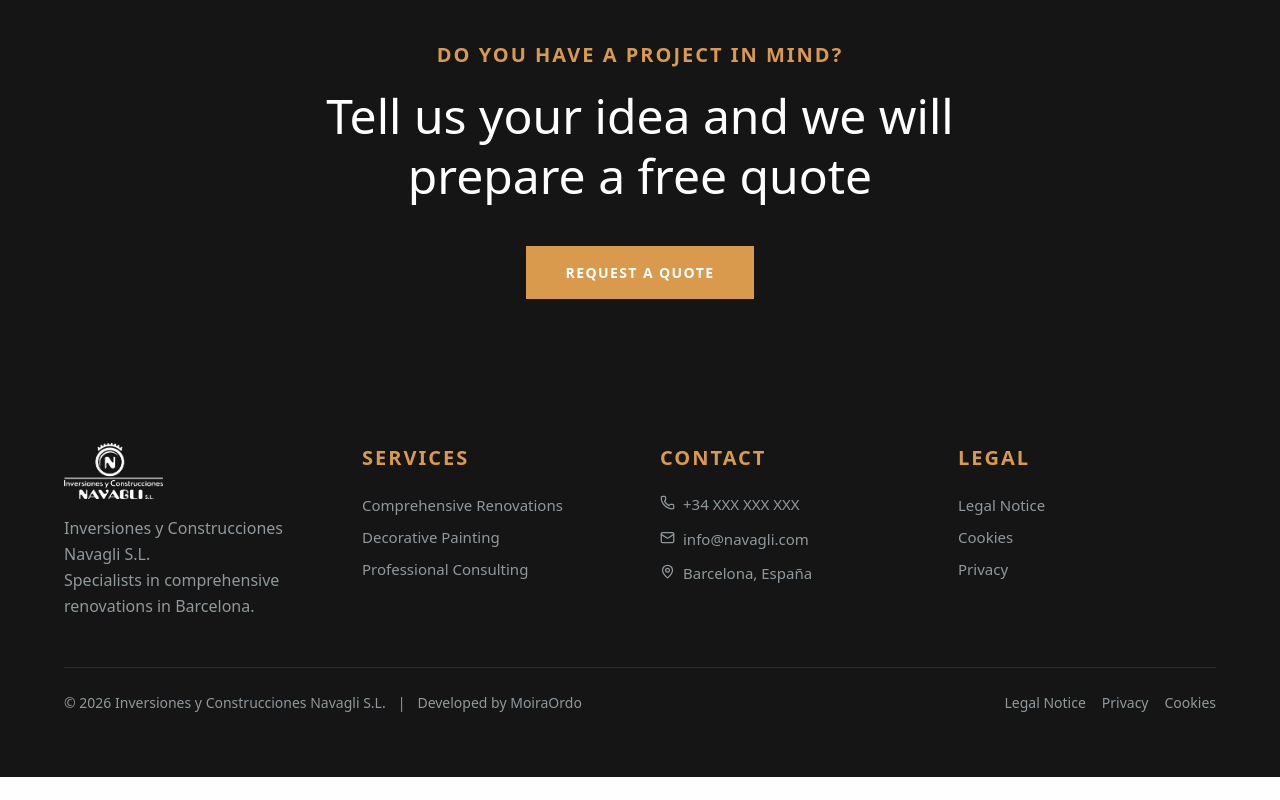
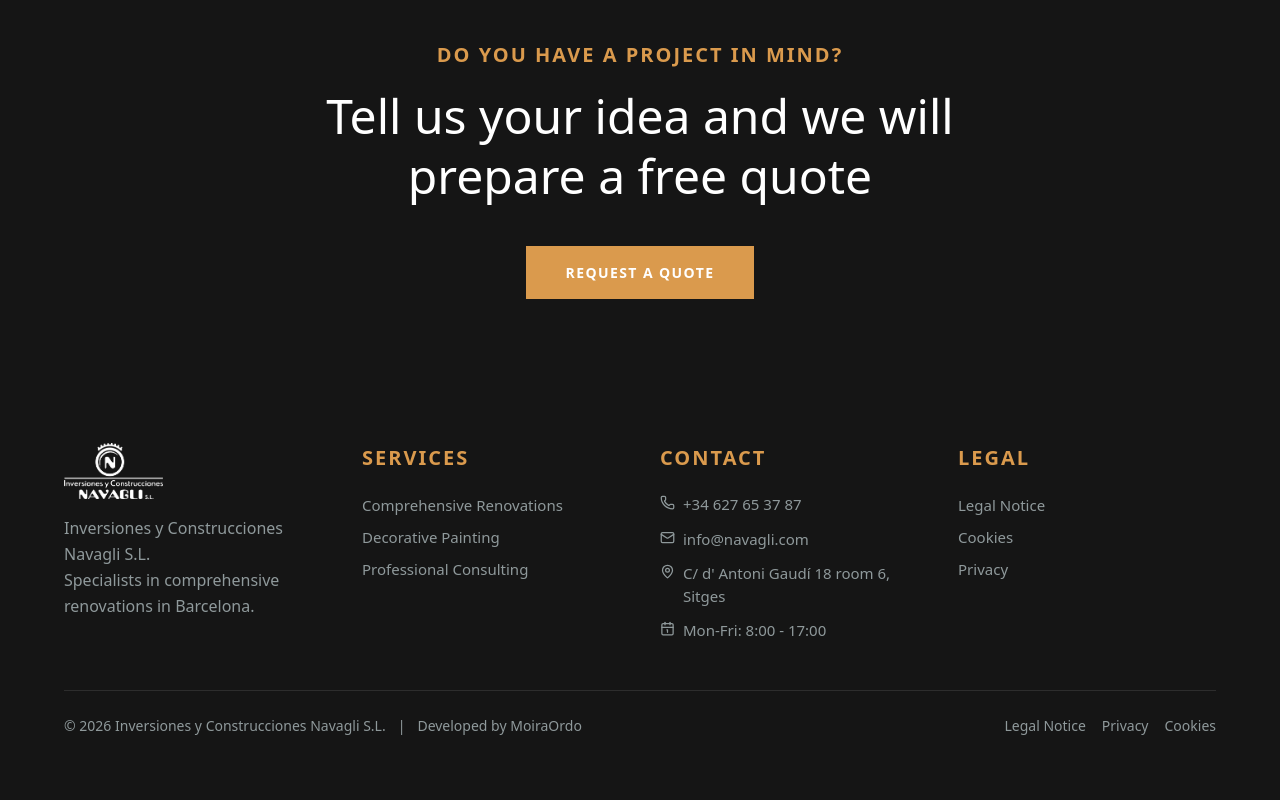
Before and after one commit to AnViKkFR7/Navagli, a React (Vite) app: page / in a window 1280 px wide. Shown: the part 1828-2628 px from the top of the page. Before the commit the page ends 2605 px from the top, so only its background shows below. Built offline with nearby package versions, Linux system fonts and the light colour scheme; no server answers; the database is empty.

Commit message:
cambiar datos empresa

```diff
--- a/src/components/Footer/Footer.jsx
+++ b/src/components/Footer/Footer.jsx
@@ -1,6 +1,6 @@
 import { Link } from 'react-router-dom';
 import { useTranslation } from 'react-i18next';
-import { Phone, Mail, MapPin } from 'lucide-react';
+import { Phone, Mail, MapPin, Calendar1 } from 'lucide-react';
 import styles from './Footer.module.css';
 
 export default function Footer() {
@@ -50,7 +50,7 @@ export default function Footer() {
             <ul className={styles.contactList}>
               <li className={styles.contactItem}>
                 <Phone size={15} className={styles.contactIcon} />
-                <span>+34 XXX XXX XXX</span>
+                <span>+34 627 65 37 87</span>
               </li>
               <li className={styles.contactItem}>
                 <Mail size={15} className={styles.contactIcon} />
@@ -58,7 +58,11 @@ export default function Footer() {
               </li>
               <li className={styles.contactItem}>
                 <MapPin size={15} className={styles.contactIcon} />
-                <span>Barcelona, España</span>
+                <span>C/ d' Antoni Gaudí 18 room 6, Sitges</span>
+              </li>
+              <li className={styles.contactItem}>
+                <Calendar1 size={15} className={styles.contactIcon} />
+                <span>{t('footer.hours')}</span>
               </li>
             </ul>
           </div>
--- a/src/i18n/locales/en.json
+++ b/src/i18n/locales/en.json
@@ -97,7 +97,8 @@
     "cookies": "Cookies",
     "privacy": "Privacy",
     "rights": "All rights reserved",
-    "tagline": "Specialists in comprehensive renovations in Barcelona."
+    "tagline": "Specialists in comprehensive renovations in Barcelona.",
+    "hours": "Mon-Fri: 8:00 - 17:00"
   },
   "aboutPage": {
     "heroTitle": "About Us",
--- a/src/i18n/locales/es.json
+++ b/src/i18n/locales/es.json
@@ -97,7 +97,8 @@
     "cookies": "Cookies",
     "privacy": "Privacidad",
     "rights": "Todos los derechos reservados",
-    "tagline": "Especialistas en reformas integrales en Barcelona."
+    "tagline": "Especialistas en reformas integrales en Barcelona.",
+    "hours": "Lun-Vie: 8:00 - 17:00 h"
   },
   "aboutPage": {
     "heroTitle": "Sobre Nosotros",
--- a/src/i18n/locales/fr.json
+++ b/src/i18n/locales/fr.json
@@ -97,7 +97,8 @@
     "cookies": "Cookies",
     "privacy": "Confidentialité",
     "rights": "Tous droits réservés",
-    "tagline": "Spécialistes en rénovations complètes à Barcelone."
+    "tagline": "Spécialistes en rénovations complètes à Barcelone.",
+    "hours": "Lun-Ven: 8h00 - 17h00"
   },
   "aboutPage": {
     "heroTitle": "À propos de nous",
```
